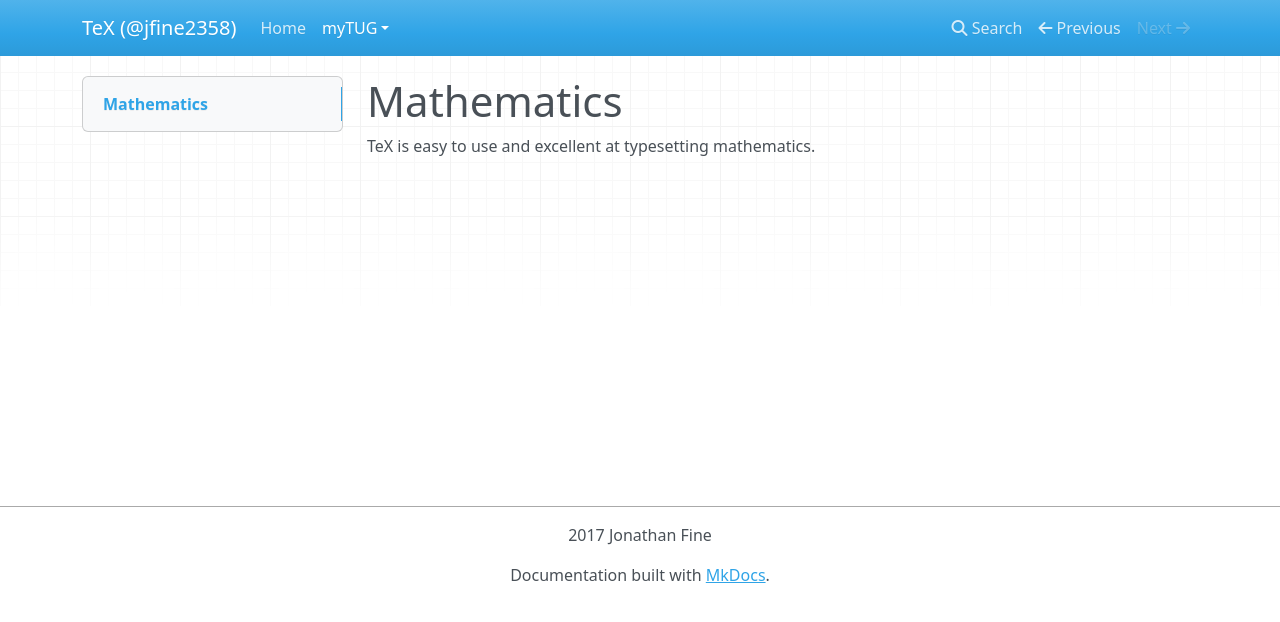
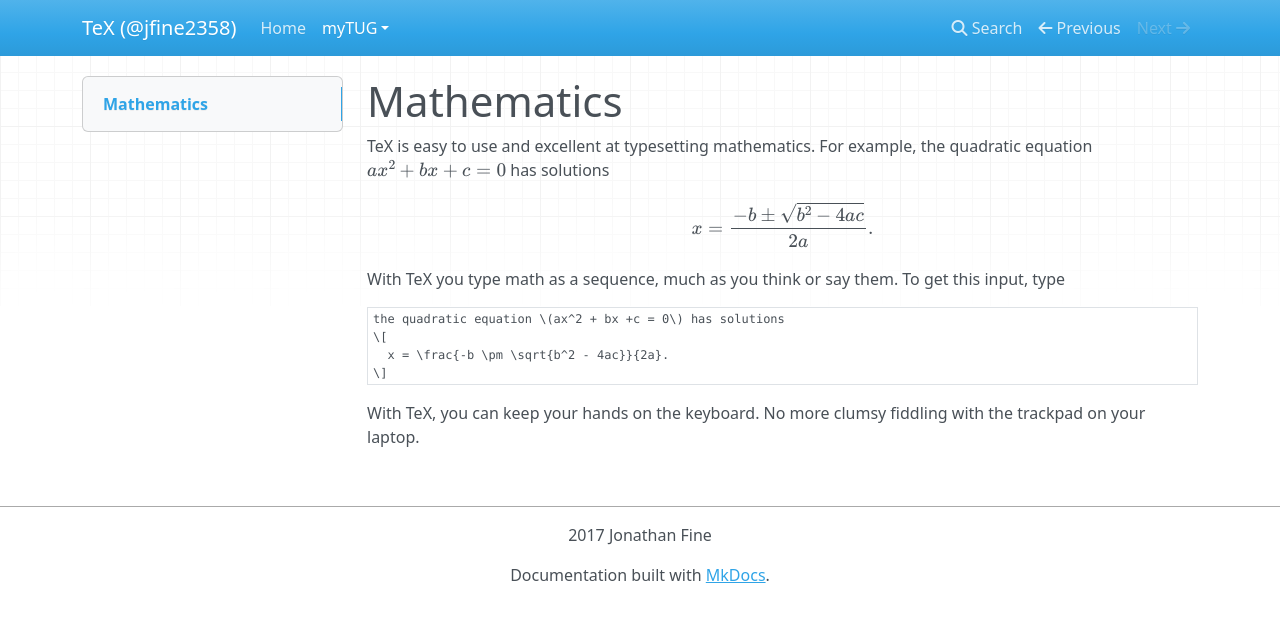
Before and after one commit to jfine2358/texpages, an MkDocs documentation site: the page built from docs/mytug/math.md, in a window 1280 px wide. Shown: the top 622 px of the page. Built offline with MkDocs 1.6.1, drawn with Linux system fonts in a browser that asks for light colours; nearby versions of some CDN libraries; formulas are drawn with MathJax 3; old or Windows-style settings are respelled for this version of MkDocs.

Commit message:
Close #9 by adding examples of math typography on math.md.

````diff
--- a/docs/mytug/math.md
+++ b/docs/mytug/math.md
@@ -1,3 +1,19 @@
 # Mathematics
 
-TeX is easy to use and excellent at typesetting mathematics.
+TeX is easy to use and excellent at typesetting mathematics. For
+example, the quadratic equation \(ax^2 + bx +c = 0\) has solutions
+\[
+  x = \frac{-b \pm \sqrt{b^2 - 4ac}}{2a}.
+\]
+
+With TeX you type math as a sequence, much as you think or say them.
+To get this input, type
+```tex
+the quadratic equation \(ax^2 + bx +c = 0\) has solutions
+\[
+  x = \frac{-b \pm \sqrt{b^2 - 4ac}}{2a}.
+\]
+```
+
+With TeX, you can keep your hands on the keyboard. No more clumsy
+fiddling with the trackpad on your laptop.
--- a/mkdocs.yml
+++ b/mkdocs.yml
@@ -6,3 +6,10 @@ pages:
   - myTUG:
       - Home: mytug/index.md
       - Math: mytug/math.md
+
+# To avoid mixed content https error, get MathJax via https.
+extra_javascript:
+    - https://cdn.mathjax.org/mathjax/latest/MathJax.js?config=TeX-AMS-MML_HTMLorMML
+
+markdown_extensions:
+    - mdx_math
````
